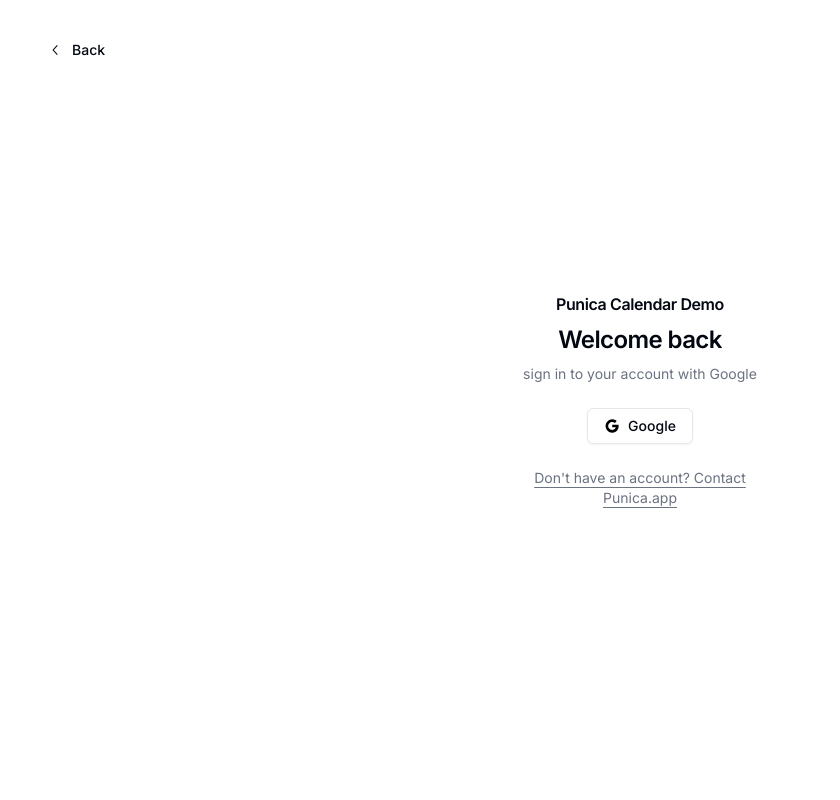
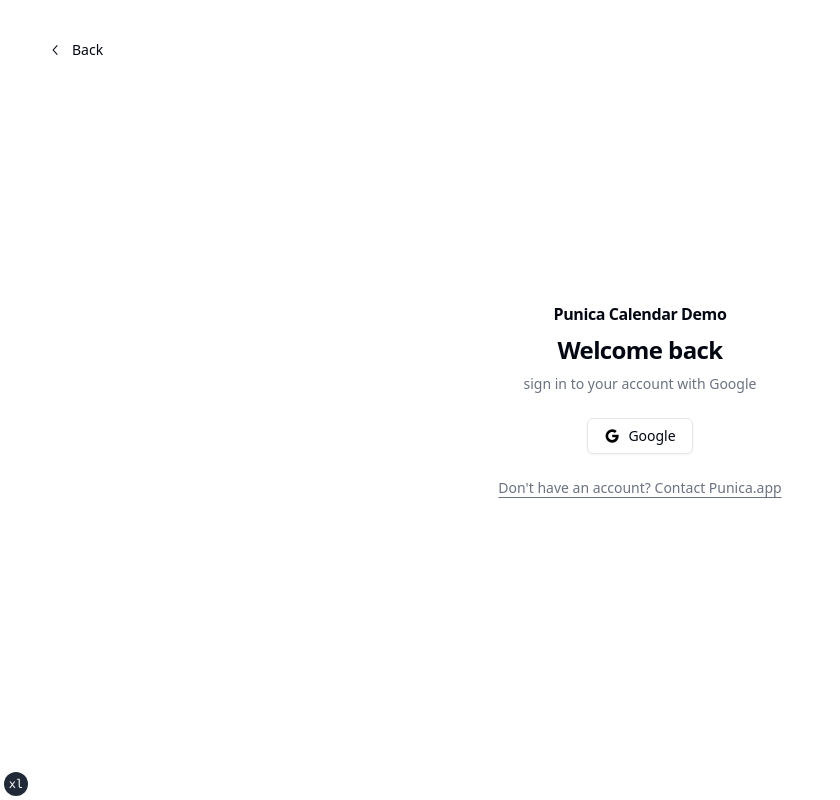
Before and after one commit to Rubanda/budget, a Next.js app: page /login in a window 1280 px wide. Shown: the whole page, without its empty margins (0-840 px from the left). Built offline with nearby package versions, Linux system fonts and the light colour scheme.

Commit message:
added query provider

```diff
--- a/src/app/layout.tsx
+++ b/src/app/layout.tsx
@@ -1,7 +1,11 @@
 import type { Metadata } from "next";
 import { Inter } from "next/font/google";
 import "./globals.css";
-
+import { ThemeProvider } from "@/components/theme-provider"
+import { TailwindIndicator } from '@/components/tailwind-indicator'
+import { Toaster } from "@/components/ui/sonner"
+import Providers from '../components/query-provider'
+import { cn } from "@/lib/utils";
 const inter = Inter({ subsets: ["latin"] });
 
 export const metadata: Metadata = {
@@ -16,7 +20,19 @@
 }>) {
   return (
     <html lang="en">
-      <body className={inter.className}>{children}</body>
+      <body className={cn(
+        "overflow-hidden h-full bg-background "
+      )}>
+
+        <ThemeProvider attribute="class" defaultTheme="system" enableSystem disableTransitionOnChange>
+          <Providers >
+            {children}
+          </Providers>
+
+          <TailwindIndicator />
+          <Toaster />
+        </ThemeProvider>
+      </body>
     </html>
   );
 }
--- a/src/components/auth-provider.tsx
+++ b/src/components/query-provider.tsx
@@ -1,5 +1,6 @@
 'use client'
-import { QueryClientProvider, QueryClient } from "@tanstack/react-query";
+
+import { QueryClientProvider, QueryClient } from '@tanstack/react-query'
 import { SessionProvider } from 'next-auth/react'
 import { FC, ReactNode } from 'react'
 
@@ -8,7 +9,8 @@
 }
 
 const Providers: FC<LayoutProps> = ({ children }) => {
-  const queryClient = new QueryClient();
+  const queryClient = new QueryClient()
+
   return (
     <QueryClientProvider client={queryClient}>
       <SessionProvider>{children}</SessionProvider>
```
